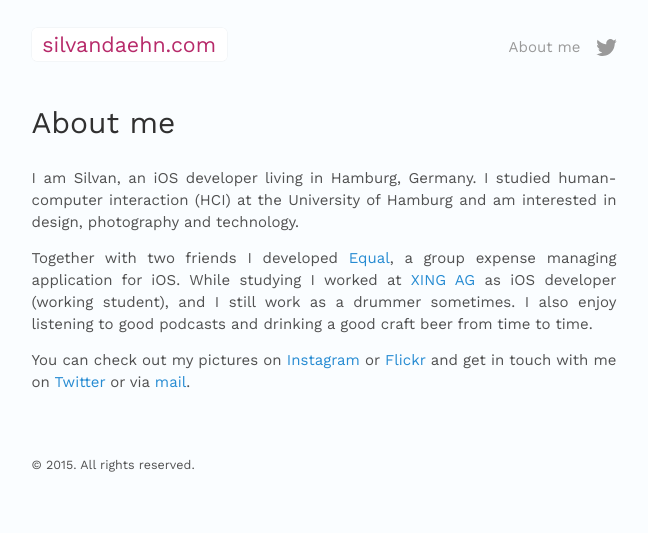
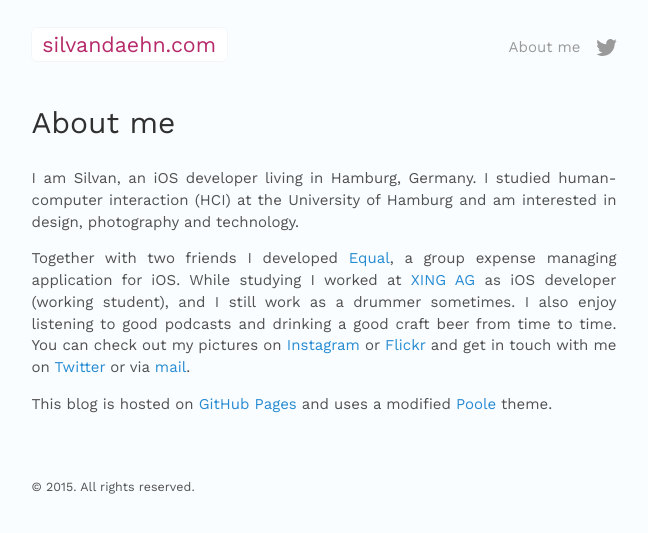
Before and after one commit to daehn/daehn.github.io, a Jekyll site: the page built from about.md, in a window 1280 px wide. Shown: the top 533 px of the page, without its empty margins (316-964 px from the left). Built offline with Jekyll 4.4.1, drawn with Linux system fonts in a browser that asks for light colours.

Commit message:
Add attribution to about.md

```diff
--- a/about.md
+++ b/about.md
@@ -6,6 +6,6 @@ title: About me
 I am Silvan, an iOS developer living in Hamburg, Germany. I studied human-computer interaction (HCI) at the University of Hamburg and am interested in design, photography and technology.
 
 Together with two friends I developed [Equal](http://equalapp.net/), a group expense managing application for iOS.
-While studying I worked at [XING AG](http://www.xing.com) as iOS developer (working student), and I still work as a drummer sometimes. I also enjoy listening to good podcasts and drinking a good craft beer from time to time.
+While studying I worked at [XING AG](http://www.xing.com) as iOS developer (working student), and I still work as a drummer sometimes. I also enjoy listening to good podcasts and drinking a good craft beer from time to time. You can check out my pictures on [Instagram](http://instagram.com/silvandaehn) or [Flickr](https://www.flickr.com/photos/92838512@N07/) and get in touch with me on [Twitter](https://twitter.com/silvandaehn) or via [mail](mailto:mail@silvandaehn.de).
 
-You can check out my pictures on [Instagram](http://instagram.com/silvandaehn) or [Flickr](https://www.flickr.com/photos/92838512@N07/) and get in touch with me on [Twitter](https://twitter.com/silvandaehn) or via [mail](mailto:mail@silvandaehn.de).
+This blog is hosted on [GitHub Pages](https://pages.github.com/) and uses a modified [Poole](http://getpoole.com/) theme.
```
